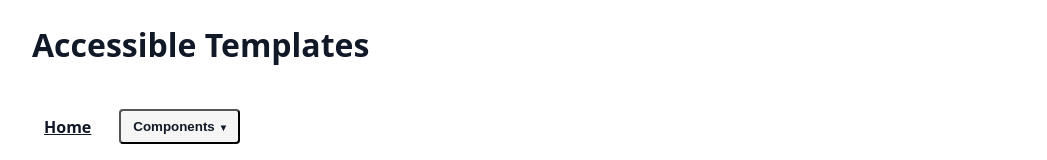
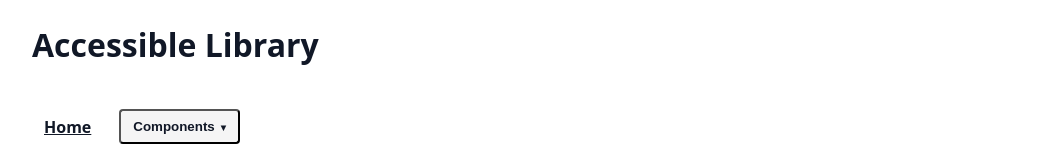
Before and after one commit to rpcorr/accessible-templates, a React (Vite) app: page / in a window 1280 px wide. Shown: the top 160 px of the page, without its empty margins (82-1129 px from the left). Built offline with nearby package versions, Linux system fonts and the light colour scheme.

Commit message:
chore: update h1 to Accessible Library

```diff
--- a/src/App.tsx
+++ b/src/App.tsx
@@ -45,7 +45,7 @@ function App() {
 
   return (
     <main className="container stack">
-      <h1>Accessible Templates</h1>
+      <h1>Accessible Library</h1>
 
       <Navigation items={currentNavigationItems} />
 
```
